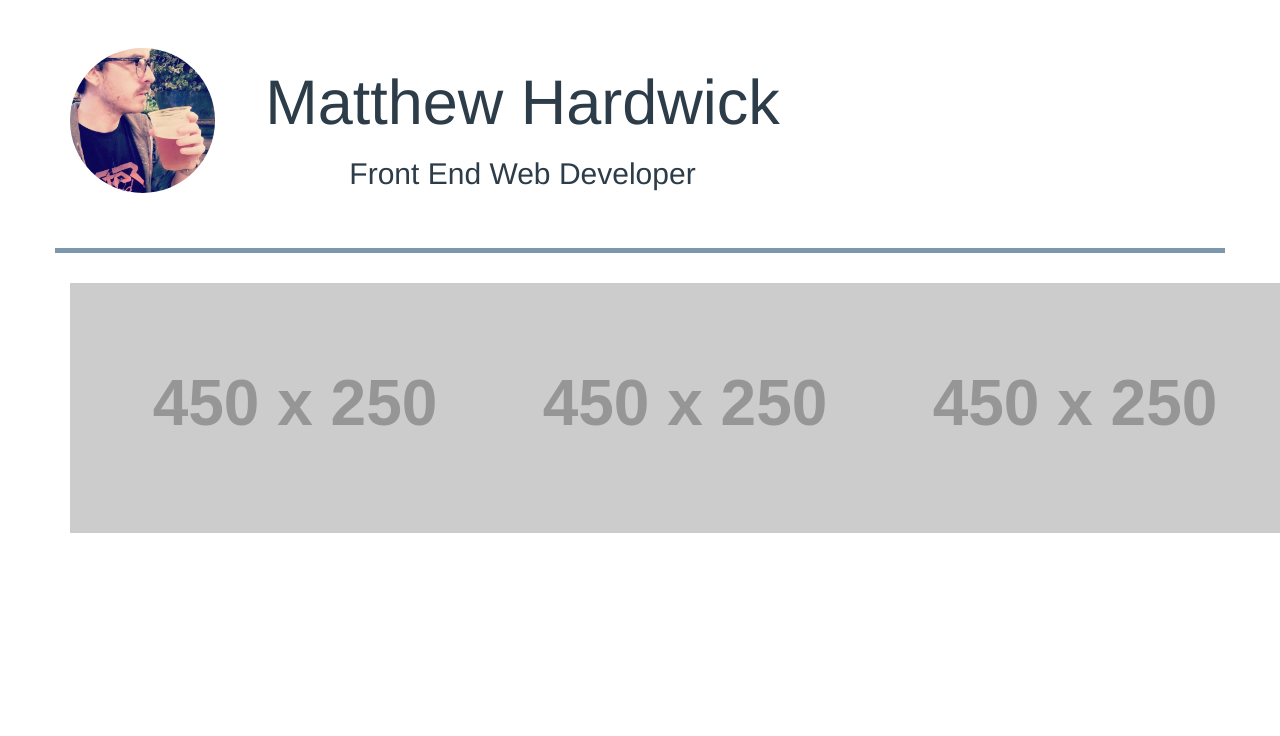
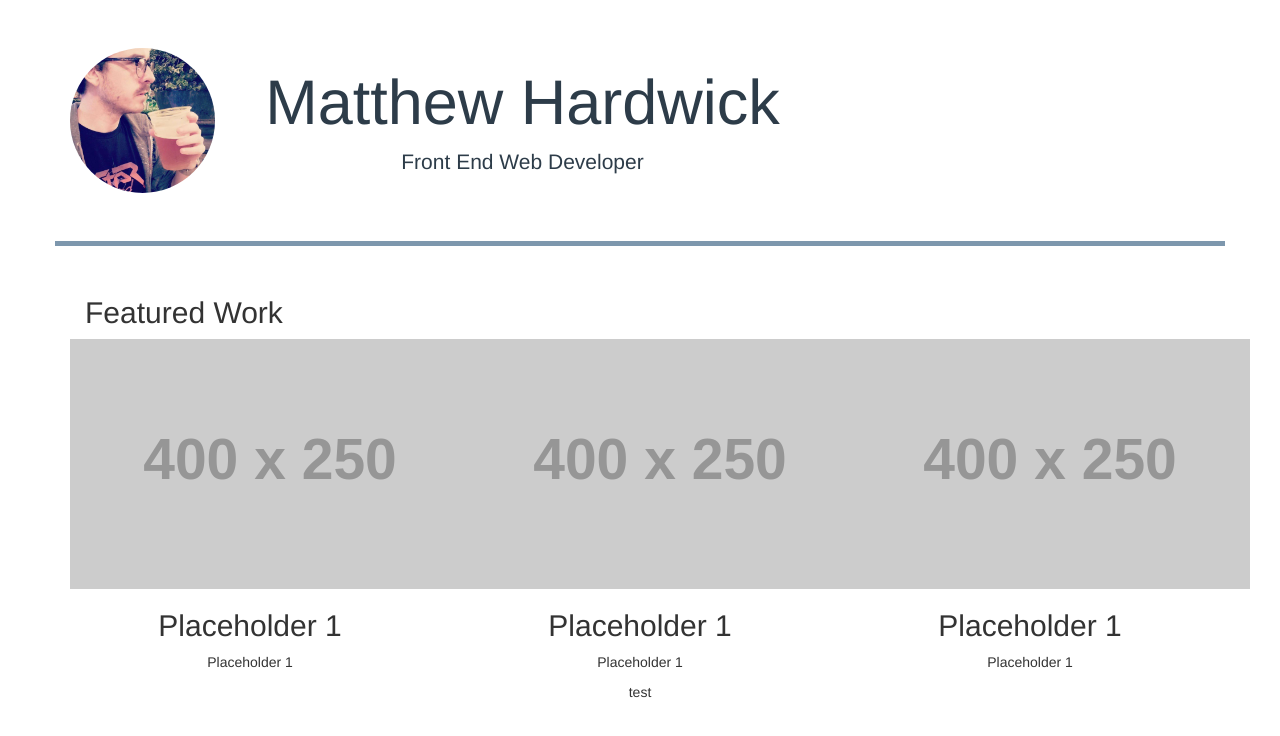
Before and after one commit to matthardwick/lesson-portfolio, a website: page app/index.html in a window 1280 px wide. Drawn offline with nearby package versions, Linux system fonts and the light colour scheme; placeholder pictures from the web are drawn by us.

Commit message:
updated portfolio section and added footer info

```diff
--- a/app/index.html
+++ b/app/index.html
@@ -27,26 +27,37 @@
     <header class="jumbotron container">
       <div class="row">
           <img class="col-md-6 avatar" src="images/matt.jpg"></img>
-        <div class="col-md-6">
-          <h1 id="name">Matthew Hardwick</h1>
-          <h2 id="title">Front End Web Developer</h2>
+        <div class="col-md-6" >
+          <h1>Matthew Hardwick</h1>
+          <p>Front End Web Developer</p>
         </div>
       </div>
     </header>
 
     <main class="container">
-      <div class="row">
+      <h2 class="col-md-12">Featured Work</h2>
+      <div class="row portfolio">
         <section class="col-md-4">
-          <img src="http://placehold.it/450x250">
+          <img src="http://placehold.it/400x250">
+          <h2>Placeholder 1</h2>
+          <p>Placeholder 1</p>
         </section>
         <section class="col-md-4">
-          <img src="http://placehold.it/450x250">
+          <img src="http://placehold.it/400x250">
+          <h2>Placeholder 1</h2>
+          <p>Placeholder 1</p>
         </section>
         <section class="col-md-4">
-          <img src="http://placehold.it/450x250">
+          <img src="http://placehold.it/400x250">
+          <h2>Placeholder 1</h2>
+          <p>Placeholder 1</p>
         </section>
       </div>
     </main>
+
+    <footer>
+      <p>test</p>
+    </footer>
 
 
 
--- a/app/styles/style.css
+++ b/app/styles/style.css
@@ -1,8 +1,9 @@
 .jumbotron {
   background-color: #fff;
   border-bottom: 5px solid #7d97ad;
+  color: #2d3c49;
+  text-align: center;
 }
-
 
 .avatar {
   border-radius: 100%;
@@ -11,11 +12,6 @@
   display: block;
 }
 
-#name, #title {
+.portfolio h2, p {
   text-align: center;
-  color: #2d3c49;
 }
-
-section {
-
-}
```
